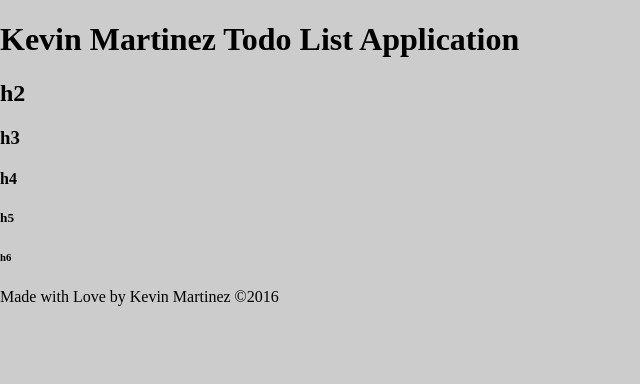
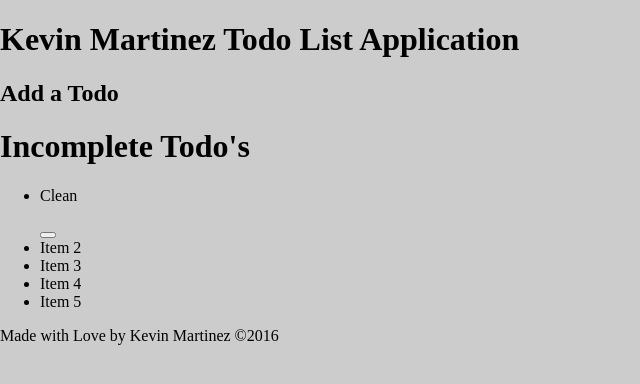
Before and after one commit to kevinmartinez/c_1-todo, a website: page index.html in a window 1280 px wide. Shown: the whole page, without its empty margins (0-640 px from the left). Drawn offline with Linux system fonts and the light colour scheme.

Commit message:
add a basic element structure with a header, main and footer element. Trying to keep it semantically by using h1 inside of sections for child content of main content

```diff
--- a/index.html
+++ b/index.html
@@ -25,13 +25,27 @@
       <!-- Adding main- id's to the main elements at the moment for a easier start with the JavaScript -->
       <header id="main-header">
         <h1>Kevin Martinez Todo List Application</h1>
-        <h2>h2</h2>
-        <h3>h3</h3>
-        <h4>h4</h4>
-        <h5>h5</h5>
-        <h6>h6</h6>
+        <section>
+          <h1>Add a Todo</h1>
+        </section>
       </header>
-      <main id="main-content"></main>
+      <main id="main-content">
+        <h1>Incomplete Todo's</h1>
+        <section>
+          <!-- TODO: Try to find appropriate heading text for this section -->
+          <ul>
+            <li>
+              <p>Clean</p>
+              <button></button>
+            </li>
+            <li>Item 2</li>
+            <li>Item 3</li>
+            <li>Item 4</li>
+            <li>Item 5</li>
+          </ul>
+        </section>
+
+      </main>
       <footer id="main-footer">
         <p>Made with Love by Kevin Martinez &copy;2016</p>
       </footer>
```
